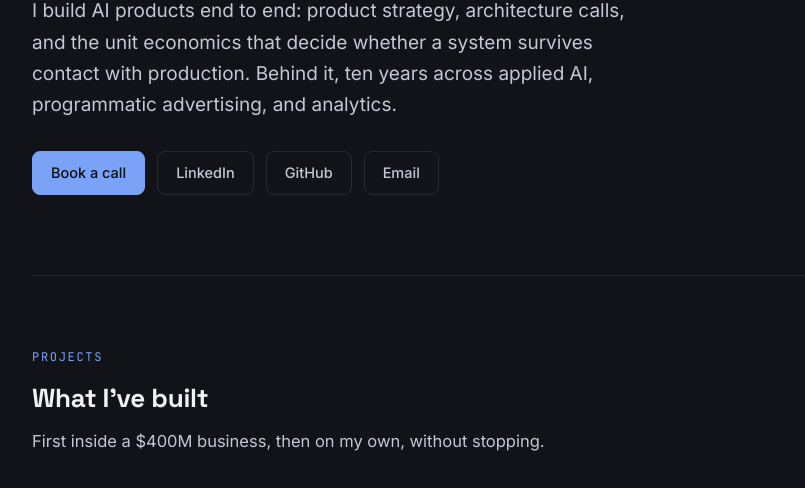
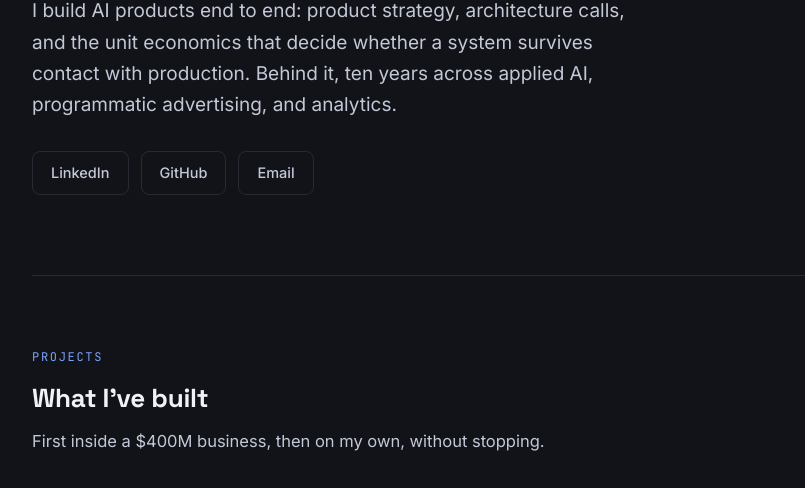
Before and after one commit to juhi-jain92/juhi-jain92.github.io, a plain HTML site: page index.html in a window 1280 px wide. Shown: the part 275-763 px from the top of the page, without its empty margins (192-997 px from the left). Drawn offline with Linux system fonts and the light colour scheme.

Commit message:
Remove 'Book a call' link from index.html
Removed the 'Book a call' link from the index.html file.

```diff
--- a/index.html
+++ b/index.html
@@ -87,7 +87,6 @@ footer{padding:64px 0 80px;border-top:1px solid var(--line)}
   <h1>AI Product Leader.<br><em>I build the tools I wish existed.</em></h1>
   <p class="hero-sub">I build AI products end to end: product strategy, architecture calls, and the unit economics that decide whether a system survives contact with production. Behind it, ten years across applied AI, programmatic advertising, and analytics.</p>
   <div class="links">
-    <a class="btn primary" href="https://calendly.com/juhijaindtu/30min">Book a call</a>
     <a class="btn" href="https://www.linkedin.com/in/juhi-jain-4024a7104/">LinkedIn</a>
     <a class="btn" href="https://github.com/juhi-jain92">GitHub</a>
     <a class="btn" href="mailto:juhijaindtu@gmail.com">Email</a>
```
